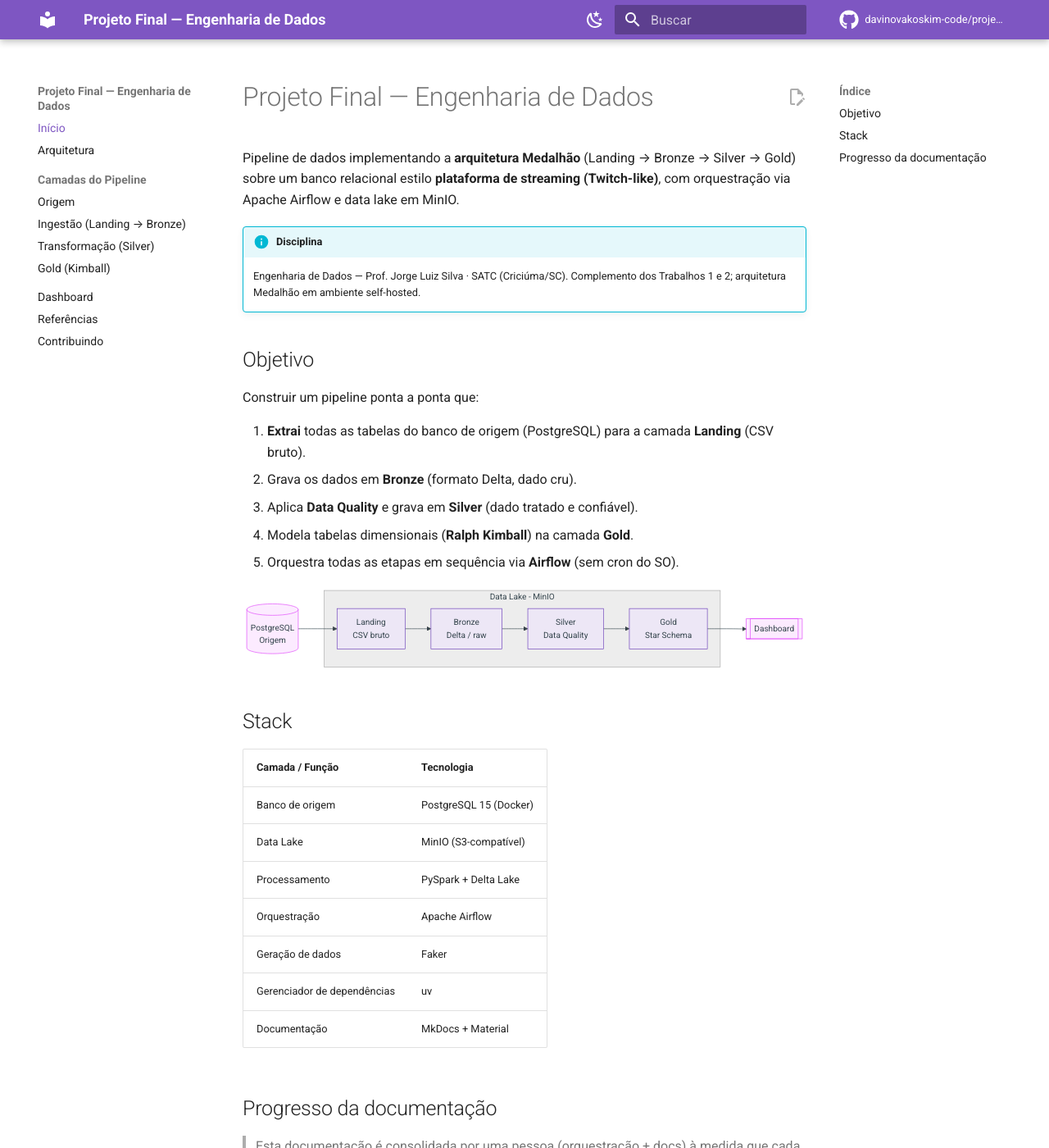
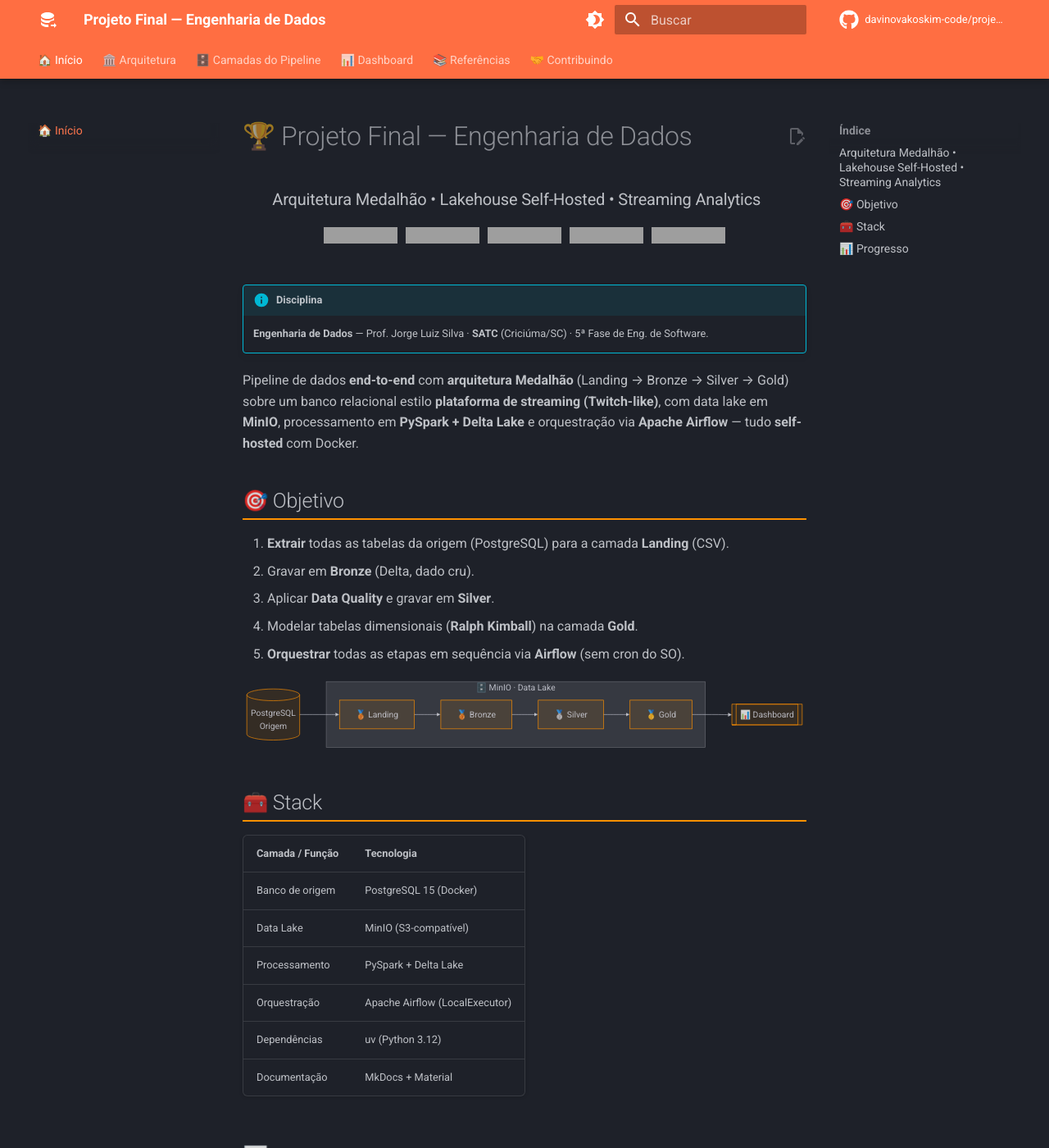
Before and after one commit to davinovakoskim-code/projeto-final-eng-dados, an MkDocs documentation site: the page built from docs/index.md, in a window 1280 px wide and 1400 px high. Shown: the whole window at 82% size. Built offline with MkDocs 1.6.1 and Material for MkDocs 9.7.7, drawn with Linux system fonts in a browser that asks for light colours; comment, search, counter and statistics services are not loaded; some of the changed text lies outside the part shown; grey boxes are pictures that could not be loaded.

Commit message:
docs: restiliza README e MkDocs e atualiza estado do projeto

````diff
--- a/docs/index.md
+++ b/docs/index.md
@@ -1,64 +1,74 @@
-# Projeto Final — Engenharia de Dados
+# 🏆 Projeto Final — Engenharia de Dados
 
-Pipeline de dados implementando a **arquitetura Medalhão** (Landing → Bronze → Silver → Gold)
-sobre um banco relacional estilo **plataforma de streaming (Twitch-like)**, com orquestração
-via Apache Airflow e data lake em MinIO.
+<div class="hero" markdown>
+
+### Arquitetura Medalhão • Lakehouse Self-Hosted • Streaming Analytics
+
+<span class="badges">
+![PostgreSQL](https://img.shields.io/badge/PostgreSQL-4169E1?style=for-the-badge&logo=postgresql&logoColor=white)
+![MinIO](https://img.shields.io/badge/MinIO-C72E49?style=for-the-badge&logo=minio&logoColor=white)
+![Airflow](https://img.shields.io/badge/Apache_Airflow-017CEE?style=for-the-badge&logo=apacheairflow&logoColor=white)
+![Delta Lake](https://img.shields.io/badge/Delta_Lake-00ADD8?style=for-the-badge&logo=delta&logoColor=white)
+![Spark](https://img.shields.io/badge/Apache_Spark-E25A1C?style=for-the-badge&logo=apachespark&logoColor=white)
+</span>
+
+</div>
 
 !!! info "Disciplina"
-    Engenharia de Dados — Prof. Jorge Luiz Silva · SATC (Criciúma/SC).
-    Complemento dos Trabalhos 1 e 2; arquitetura Medalhão em ambiente self-hosted.
+    **Engenharia de Dados** — Prof. Jorge Luiz Silva · **SATC** (Criciúma/SC) · 5ª Fase de Eng. de Software.
 
-## Objetivo
+Pipeline de dados **end-to-end** com **arquitetura Medalhão** (Landing → Bronze → Silver → Gold)
+sobre um banco relacional estilo **plataforma de streaming (Twitch-like)**, com data lake em
+**MinIO**, processamento em **PySpark + Delta Lake** e orquestração via **Apache Airflow** —
+tudo **self-hosted** com Docker.
 
-Construir um pipeline ponta a ponta que:
+## 🎯 Objetivo
 
-1. **Extrai** todas as tabelas do banco de origem (PostgreSQL) para a camada **Landing** (CSV bruto).
-2. Grava os dados em **Bronze** (formato Delta, dado cru).
-3. Aplica **Data Quality** e grava em **Silver** (dado tratado e confiável).
-4. Modela tabelas dimensionais (**Ralph Kimball**) na camada **Gold**.
-5. Orquestra todas as etapas em sequência via **Airflow** (sem cron do SO).
+1. **Extrair** todas as tabelas da origem (PostgreSQL) para a camada **Landing** (CSV).
+2. Gravar em **Bronze** (Delta, dado cru).
+3. Aplicar **Data Quality** e gravar em **Silver**.
+4. Modelar tabelas dimensionais (**Ralph Kimball**) na camada **Gold**.
+5. **Orquestrar** todas as etapas em sequência via **Airflow** (sem cron do SO).
 
 ```mermaid
 flowchart LR
-    A[(PostgreSQL<br/>Origem)] --> B[Landing<br/>CSV bruto]
-    B --> C[Bronze<br/>Delta / raw]
-    C --> D[Silver<br/>Data Quality]
-    D --> E[Gold<br/>Star Schema]
-    E --> F[[Dashboard]]
-    subgraph MinIO [Data Lake - MinIO]
+    A[(PostgreSQL<br/>Origem)] --> B[🥉 Landing]
+    B --> C[🥉 Bronze]
+    C --> D[🥈 Silver]
+    D --> E[🥇 Gold]
+    E --> F[[📊 Dashboard]]
+    subgraph MinIO [🗄️ MinIO · Data Lake]
         B
         C
         D
         E
     end
-    classDef lake fill:#ede7f6,stroke:#673ab7,color:#311b92;
-    class B,C,D,E lake;
 ```
 
-## Stack
+## 🧰 Stack
 
 | Camada / Função | Tecnologia |
-|---|---|
+|:--|:--|
 | Banco de origem | PostgreSQL 15 (Docker) |
 | Data Lake | MinIO (S3-compatível) |
 | Processamento | PySpark + Delta Lake |
-| Orquestração | Apache Airflow |
-| Geração de dados | Faker |
-| Gerenciador de dependências | uv |
+| Orquestração | Apache Airflow (LocalExecutor) |
+| Dependências | uv (Python 3.12) |
 | Documentação | MkDocs + Material |
 
-## Progresso da documentação
+## 📊 Progresso
 
-> Esta documentação é consolidada por uma pessoa (orquestração + docs) à medida que cada
-> etapa do pipeline é finalizada pelos responsáveis. Status de cada seção:
+- [x] **Origem** — schema (13 tabelas) + geração de dados (Faker)
+- [x] **Infraestrutura** — PostgreSQL + MinIO + buckets + rede `datalake`
+- [x] **Engine** — Spark + Delta Lake + MinIO (s3a)
+- [x] **Airflow** — LocalExecutor + connections (Postgres + MinIO)
+- [x] **Documentação** — MkDocs + README
+- [ ] **Ingestão** — Landing → Bronze
+- [ ] **Transformação** — Silver (Data Quality)
+- [ ] **Gold** — modelagem dimensional (Kimball)
+- [ ] **Orquestração** — DAG encadeando as etapas
+- [ ] **Dashboard**
 
-| Seção | Fonte (issue/PR) | Status |
-|---|---|---|
-| Origem | #38 (schema), #39 (Faker), #40 (compose) — **mergeados** | ✅ Pronta para documentar |
-| Arquitetura / Infra | #53 (uv), #49/#74 (MinIO) | 🟡 Em consolidação |
-| Ingestão (Landing/Bronze) | #48 (em revisão), #42–#47 | ⏳ Aguardando merge |
-| Transformação (Silver) | a iniciar | ⏳ Aguardando |
-| Gold (Kimball) | a iniciar | ⏳ Aguardando |
-| Dashboard | a iniciar | ⏳ Aguardando |
-
-_Issues de documentação: **#31** (setup MkDocs) e **#32** (README + deploy)._
+!!! tip "Navegue pela documentação"
+    Use as abas no topo: **Arquitetura**, **Camadas do Pipeline** (Origem, Ingestão,
+    Transformação, Gold), **Dashboard** e **Referências**.
--- /dev/null
+++ b/docs/stylesheets/extra.css
@@ -0,0 +1,19 @@
+/* Realce sutil nos títulos de seção */
+.md-typeset h2 {
+  border-bottom: 2px solid var(--md-accent-fg-color);
+  padding-bottom: .2rem;
+}
+
+/* Cards de tabela com leve respiro */
+.md-typeset table:not([class]) {
+  box-shadow: 0 1px 4px rgba(0,0,0,.15);
+  border-radius: 6px;
+  overflow: hidden;
+}
+
+/* Hero centralizado na home */
+.hero {
+  text-align: center;
+  margin: 1.2rem 0 2rem;
+}
+.hero .badges img { margin: .15rem; }
--- a/mkdocs.yml
+++ b/mkdocs.yml
@@ -1,60 +1,83 @@
 site_name: "Projeto Final — Engenharia de Dados"
-site_description: "Pipeline de dados com arquitetura Medalhão (Landing → Bronze → Silver → Gold) usando PostgreSQL, MinIO, Airflow e Delta Lake."
+site_description: "Pipeline de dados com PostgreSQL, MinIO, Airflow e Delta Lake — Arquitetura Medalhão (Landing → Bronze → Silver → Gold)"
 site_author: "Equipe de Engenharia de Dados — SATC"
+site_url: "https://davinovakoskim-code.github.io/projeto-final-eng-dados/"
 
-repo_url: https://github.com/davinovakoskim-code/projeto-final-eng-dados
-repo_name: davinovakoskim-code/projeto-final-eng-dados
-edit_uri: edit/main/docs/
+repo_name: "davinovakoskim-code/projeto-final-eng-dados"
+repo_url: "https://github.com/davinovakoskim-code/projeto-final-eng-dados"
+edit_uri: "edit/main/docs/"
 
 theme:
   name: material
-  language: pt-BR
+  language: pt
   palette:
-    - media: "(prefers-color-scheme: light)"
-      scheme: default
-      primary: deep purple
-      accent: purple
+    - scheme: slate
+      primary: deep orange
+      accent: orange
       toggle:
-        icon: material/weather-night
-        name: Mudar para o modo escuro
-    - media: "(prefers-color-scheme: dark)"
-      scheme: slate
-      primary: deep purple
-      accent: purple
+        icon: material/brightness-4
+        name: Modo claro
+    - scheme: default
+      primary: deep orange
+      accent: orange
       toggle:
-        icon: material/weather-sunny
-        name: Mudar para o modo claro
+        icon: material/brightness-7
+        name: Modo escuro
+  font:
+    text: Roboto
+    code: Roboto Mono
   features:
-    - navigation.instant
-    - navigation.tracking
+    - navigation.tabs
+    - navigation.tabs.sticky
     - navigation.sections
+    - navigation.top
     - navigation.indexes
-    - navigation.top
+    - search.highlight
+    - search.share
+    - content.code.copy
+    - content.code.annotate
+    - content.action.edit
     - toc.follow
-    - content.code.copy        # botão de copiar nos blocos de código
-    - content.code.annotate    # anotações dentro do código
-    - content.action.edit      # link "editar esta página" -> arquivo no GitHub
   icon:
     repo: fontawesome/brands/github
+    logo: material/database-arrow-right
 
-plugins:
-  - search:
-      lang: pt
+nav:
+  - 🏠 Início: index.md
+  - 🏛️ Arquitetura: arquitetura.md
+  - 🗄️ Camadas do Pipeline:
+      - 🐘 Origem: origem.md
+      - 🥉 Ingestão (Landing → Bronze): ingestao.md
+      - 🥈 Transformação (Silver): transformacao.md
+      - 🥇 Gold (Kimball): gold.md
+  - 📊 Dashboard: dashboard.md
+  - 📚 Referências: referencias.md
+  - 🤝 Contribuindo: contribuindo.md
 
 markdown_extensions:
   - admonition
   - attr_list
+  - def_list
+  - footnotes
   - md_in_html
-  - footnotes
+  - tables
   - toc:
       permalink: true
+  - pymdownx.betterem:
+      smart_enable: all
+  - pymdownx.caret
+  - pymdownx.details
+  - pymdownx.emoji:
+      emoji_index: !!python/name:material.extensions.emoji.twemoji
+      emoji_generator: !!python/name:material.extensions.emoji.to_svg
   - pymdownx.highlight:
       anchor_linenums: true
       line_spans: __span
       pygments_lang_class: true
   - pymdownx.inlinehilite
-  # >>> Extensão-chave: embute o CÓDIGO REAL do projeto dentro da doc.
-  # Uso:  --8<-- "src/01_origem/schema.sql"  (ou com intervalo de linhas :ini:fim)
+  - pymdownx.keys
+  - pymdownx.mark
+  - pymdownx.smartsymbols
   - pymdownx.snippets:
       base_path: ["."]
       check_paths: true
@@ -65,15 +88,22 @@
           format: !!python/name:pymdownx.superfences.fence_code_format
   - pymdownx.tabbed:
       alternate_style: true
+  - pymdownx.tasklist:
+      custom_checkbox: true
+  - pymdownx.tilde
 
-nav:
-  - Início: index.md
-  - Arquitetura: arquitetura.md
-  - Camadas do Pipeline:
-      - Origem: origem.md
-      - Ingestão (Landing → Bronze): ingestao.md
-      - Transformação (Silver): transformacao.md
-      - Gold (Kimball): gold.md
-  - Dashboard: dashboard.md
-  - Referências: referencias.md
-  - Contribuindo: contribuindo.md
+plugins:
+  - search:
+      lang: pt
+
+extra:
+  social:
+    - icon: fontawesome/brands/github
+      link: https://github.com/davinovakoskim-code/projeto-final-eng-dados
+      name: Repositório no GitHub
+  generator: false
+
+extra_css:
+  - stylesheets/extra.css
+
+copyright: "© 2026 Equipe de Engenharia de Dados • SATC — Engenharia de Software"
````
Also changed, not shown: README.md (+148 -129 lines).
